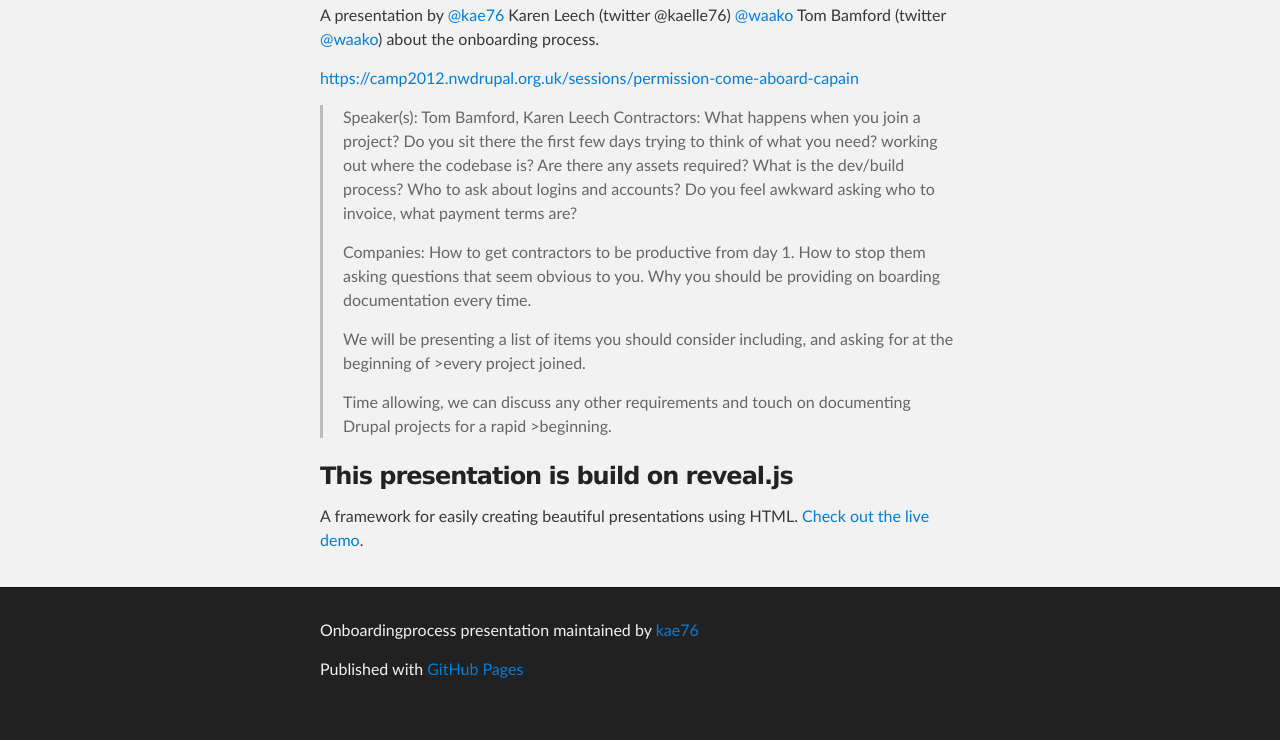
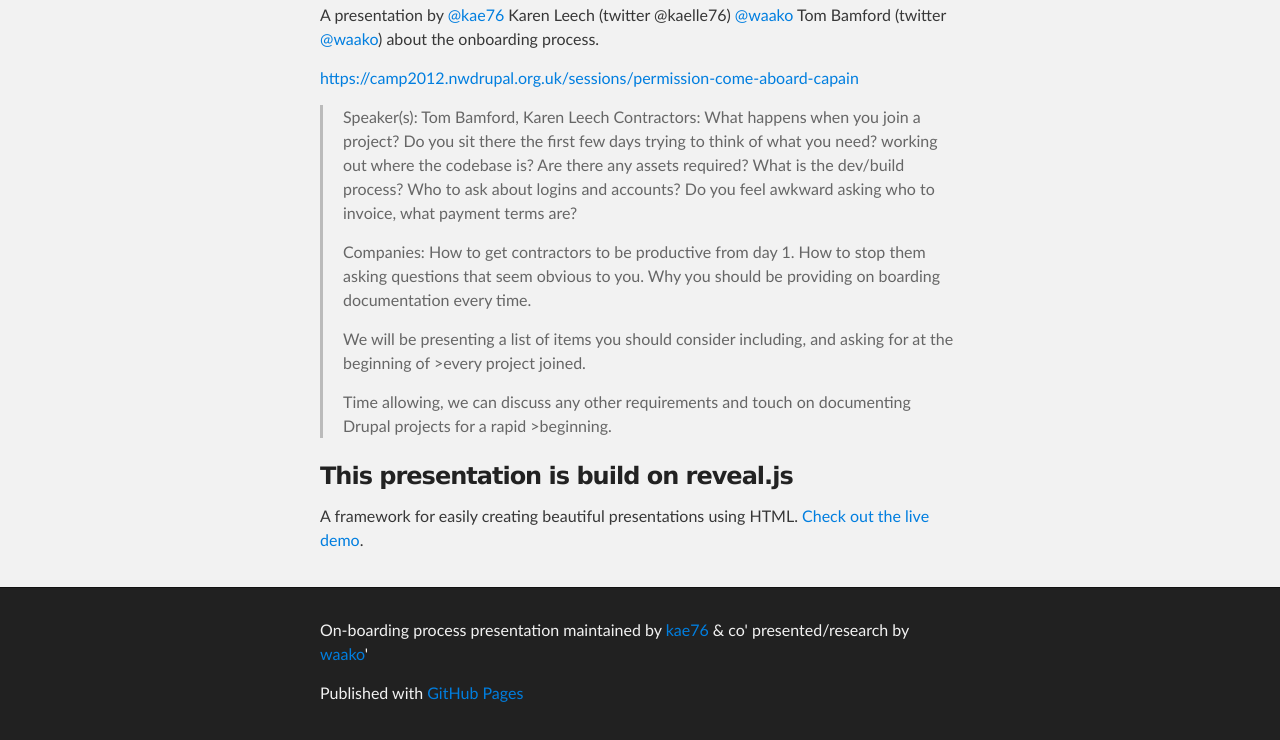
Before and after one commit to kae76/onboardingprocess_presentation, a plain HTML site: page index.html in a window 1280 px wide. Shown: the part 412-1152 px from the top of the page. Before the commit the page ends 1128 px from the top, so only its background shows below. Drawn offline with Linux system fonts and the light colour scheme.

Commit message:
Update index.html

```diff
--- a/index.html
+++ b/index.html
@@ -71,7 +71,7 @@ Why you should be providing on boarding documentation every time.</p>
     <!-- FOOTER  -->
     <div id="footer_wrap" class="outer">
       <footer class="inner">
-        <p class="copyright">Onboardingprocess presentation maintained by <a href="https://github.com/kae76">kae76</a></p>
+        <p class="copyright">On-boarding process presentation maintained by <a href="https://github.com/kae76">kae76</a> & co' presented/research by <a href="https://github.com/waako">waako</a>'</p>
         <p>Published with <a href="http://pages.github.com">GitHub Pages</a></p>
       </footer>
     </div>
```
